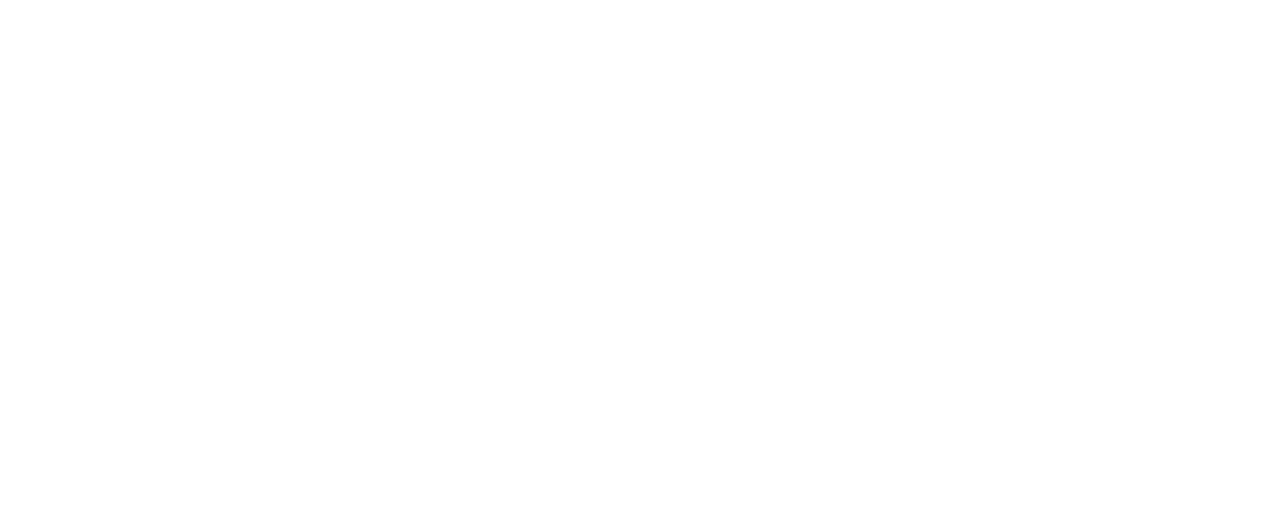
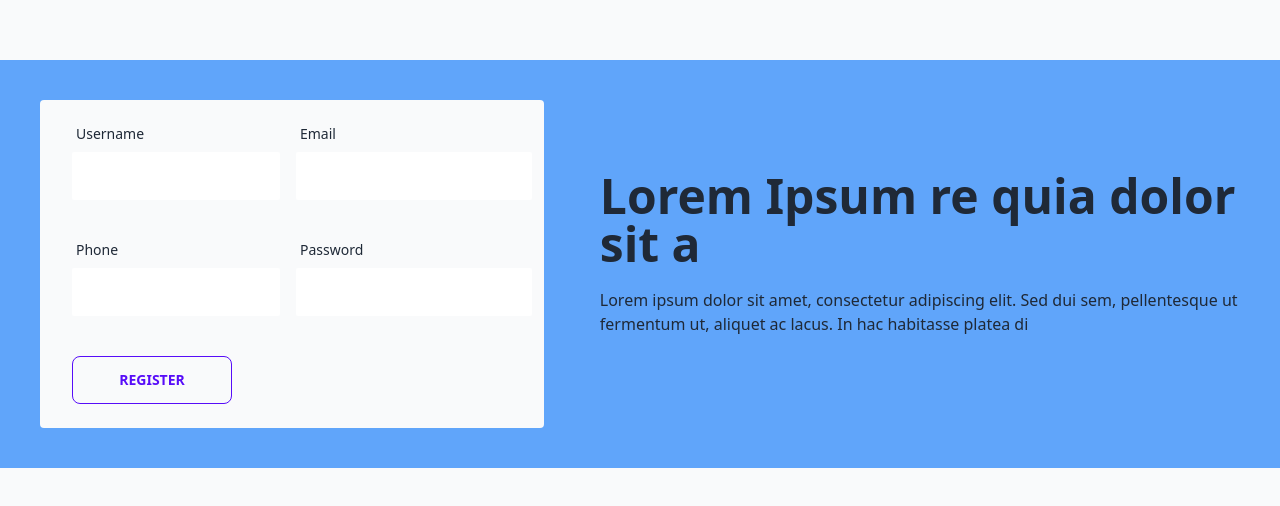
Before and after one commit to CodeBuildder/start-up-saga, a React (Create React App) app in the folder client/: page /signup in a window 1280 px wide. Shown: the part 136-642 px from the top of the page. Built offline with nearby package versions, Linux system fonts and the light colour scheme.

Commit message:
🎉 Signup page

```diff
--- a/client/package.json
+++ b/client/package.json
@@ -16,6 +16,7 @@
     "daisyui": "^1.14.2",
     "react": "^17.0.2",
     "react-dom": "^17.0.2",
+    "react-hook-form": "^7.17.0",
     "react-router-dom": "^5.3.0",
     "react-scripts": "4.0.3",
     "react-toastify": "^8.0.3",
--- a/client/src/App.tsx
+++ b/client/src/App.tsx
@@ -1,15 +1,21 @@
 import React from "react";
-import Home from './pages/Home';
+import Home from "./pages/Home";
+import Signup from "./pages/Signup";
 import { Switch, Route, BrowserRouter as Router } from "react-router-dom";
 
 function App() {
   return (
     <Router>
-    <Switch>
-    <Route exact path="/">
-    <Home/>
-    </Route>
-    </Switch>
+      <Switch>
+        <Route exact path="/">
+          <Home />
+        </Route>
+      </Switch>
+      <Switch>
+        <Route path="/signup">
+          <Signup />
+        </Route>
+      </Switch>
     </Router>
   );
 }
--- /dev/null
+++ b/client/src/components/SignUp/Hero.tsx
@@ -0,0 +1,151 @@
+import React from "react";
+import constants from "../../constants/constants";
+import axios, { AxiosResponse } from "axios";
+import { ToastContainer, toast } from "react-toastify";
+import "react-toastify/dist/ReactToastify.css";
+import { useForm } from "react-hook-form";
+import { useHistory } from "react-router-dom";
+type FormData = {
+  username: string;
+  email: string;
+  phone: string;
+  password: string;
+};
+const Hero: React.FC = () => {
+  const history = useHistory();
+  const {
+    register,
+    handleSubmit,
+    formState: { errors },
+  } = useForm<FormData>();
+  const onSubmit = async (data: FormData) => {
+    const postData: AxiosResponse = await axios.post(
+      `${constants.BASE_URL}/register`,
+      data
+    );
+    if (postData.status === 200) {
+      console.log("sucess");
+      toast.success("Registered successfully !");
+      setTimeout(() => {
+        history.push("/");
+      }, 2000);
+    }
+    console.log(postData);
+    console.log(constants.BASE_URL);
+  };
+  return (
+    <div className="hero min-h-screen bg-base-200 ">
+      <ToastContainer />
+      <div className="flex-col hero-content lg:flex-row flex-row bg-blue-400">
+        <div className="m-6 card bg-base-200 w-2/3  rounded h-2/3 ">
+          <form onSubmit={handleSubmit(onSubmit)}>
+            <div className="flex ml-6">
+              {" "}
+              <div className="form-control my-4 mx-2 w-52">
+                <label className="label">
+                  <span className="label-text">Username</span>
+                </label>
+                <input
+                  type="text"
+                  className="input rounded-sm"
+                  {...register("username", { required: true })}
+                />
+                {errors.username?.type === "required" && (
+                  <p className="text-sm text-red-500 pt-2 ">
+                    *Please enter username
+                  </p>
+                )}
+              </div>
+              <div className="form-control my-4 mx-2">
+                <label className="label">
+                  <span className="label-text">Email</span>
+                </label>
+                <input
+                  type="text"
+                  className="input rounded-sm"
+                  {...register("email", {
+                    required: true,
+                    pattern: /^\S+@\S+\.\S+$/,
+                  })}
+                />
+                {errors.email?.type === "required" && (
+                  <p className="text-sm text-red-500 pt-2 ">
+                    *Please enter email
+                  </p>
+                )}
+                {errors.email?.type === "pattern" && (
+                  <p className="text-sm text-red-500 pt-2 ">
+                    *Please enter valid Email
+                  </p>
+                )}
+              </div>
+            </div>
+            <div className="flex ml-6">
+              <div className="form-control my-4 mx-2 w-52">
+                <label className="label">
+                  <span className="label-text">Phone</span>
+                </label>
+                <input
+                  type="text"
+                  className="input rounded-sm"
+                  {...register("phone", { required: true, minLength: 10 })}
+                />
+                {errors.phone?.type === "required" && (
+                  <p className="text-sm text-red-500 pt-2 ">
+                    *Please enter phone number
+                  </p>
+                )}
+                {errors.password?.type === "minLength" && (
+                  <p className="text-sm text-red-500 pt-2 ">
+                    *Min characters required is 10
+                  </p>
+                )}
+              </div>
+              <div className="form-control my-4 mx-2">
+                <label className="label">
+                  <span className="label-text">Password</span>
+                </label>
+                <input
+                  type="password"
+                  className="input rounded-sm"
+                  {...register("password", { required: true, minLength: 6 })}
+                />
+                {errors.password?.type === "required" && (
+                  <p className="text-sm text-red-500 pt-2 ">
+                    *Please enter password
+                  </p>
+                )}
+                {errors.password?.type === "minLength" && (
+                  <p className="text-sm text-red-500 pt-2 ">
+                    *Min characters required is 6
+                  </p>
+                )}
+              </div>
+            </div>
+
+            <button
+              className="btn btn-outline btn-primary w-40  my-6 ml-8"
+              type="submit"
+            >
+              REGISTER
+            </button>
+          </form>
+        </div>
+        <div className="flex-col justify-center hero-content lg:flex-row">
+          <div className="text-center lg:text-left">
+            <h1 className="mb-5 text-5xl font-bold">
+              Lorem Ipsum re quia dolor sit a
+            </h1>
+            <p className="mb-5">
+              Lorem ipsum dolor sit amet, consectetur adipiscing elit. Sed dui
+              sem, pellentesque ut fermentum ut, aliquet ac lacus. In hac
+              habitasse platea di
+            </p>
+          </div>
+        </div>
+      </div>
+    </div>
+  );
+};
+
+export default Hero;
--- /dev/null
+++ b/client/src/constants/constants.ts
@@ -0,0 +1,3 @@
+const constants = { BASE_URL: "https://start-up-saga-api.herokuapp.com/api" };
+
+export default constants;
--- /dev/null
+++ b/client/src/pages/Signup.tsx
@@ -0,0 +1,7 @@
+import React from "react"
+
+import Hero from "../components/SignUp/Hero"
+
+const Signup =()=> {return <Hero />;}
+
+export default Signup
```
Also changed, not shown: client/src/components/Home/Hero.tsx (+85 -25 lines), 2 other files (tests, documents, lock files or other folders).
